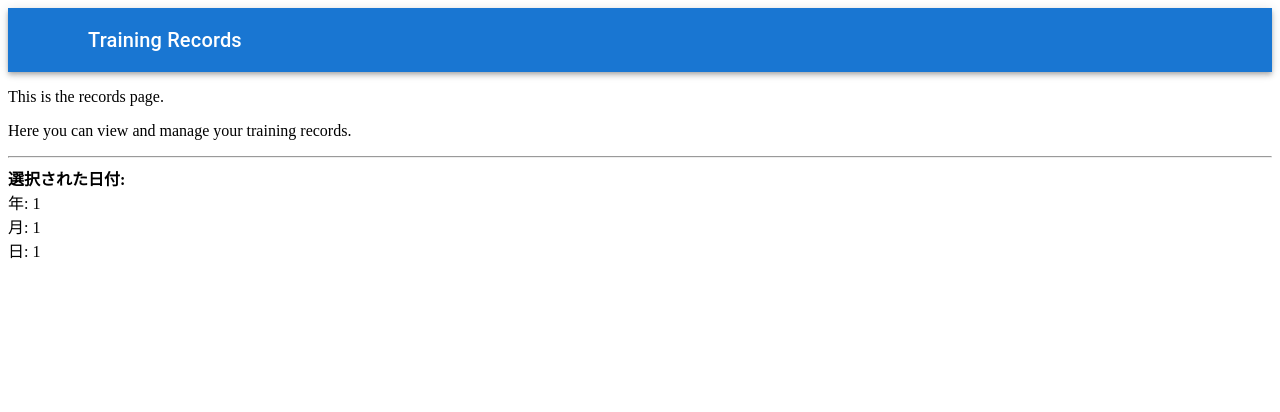
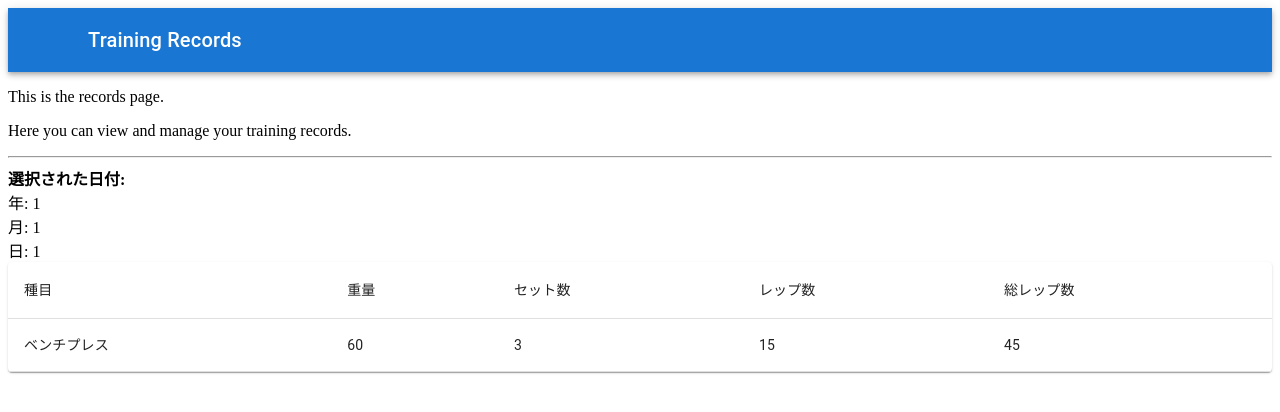
Before and after one commit to Fufuhu/training-record, a React (Vite) app in the folder training-record/: page /records/1/1/1 in a window 1280 px wide. Shown: the top 412 px of the page. Built offline with nearby package versions, Linux system fonts and the light colour scheme; no server answers; some icons are missing; what react-oidc-context would draw is missing.

Commit message:
feat: 記録用のテーブルを作成

```diff
--- a/training-record/src/pages/Records.tsx
+++ b/training-record/src/pages/Records.tsx
@@ -1,4 +1,5 @@
 import { useParams } from "react-router-dom";
+import {Paper, Table, TableBody, TableCell, TableContainer, TableHead, TableRow} from "@mui/material";
 
 export const Records = () => {
   const { year, month, day } = useParams();
@@ -13,6 +14,32 @@ export const Records = () => {
         <div>月: {month}</div>
         <div>日: {day}</div>
       </div>
+
+
+      <Paper>
+        <TableContainer>
+          <Table sx={{ minWidth: 650 }} aria-label="training records">
+            <TableHead>
+              <TableRow>
+                <TableCell>種目</TableCell>
+                <TableCell>重量</TableCell>
+                <TableCell>セット数</TableCell>
+                <TableCell>レップ数</TableCell>
+                <TableCell>総レップ数</TableCell>
+              </TableRow>
+            </TableHead>
+            <TableBody>
+              <TableRow>
+                <TableCell>ベンチプレス</TableCell>
+                <TableCell>60</TableCell>
+                <TableCell>3</TableCell>
+                <TableCell>15</TableCell>
+                <TableCell>45</TableCell>
+              </TableRow>
+            </TableBody>
+          </Table>
+        </TableContainer>
+      </Paper>
     </div>
   );
 }
```
